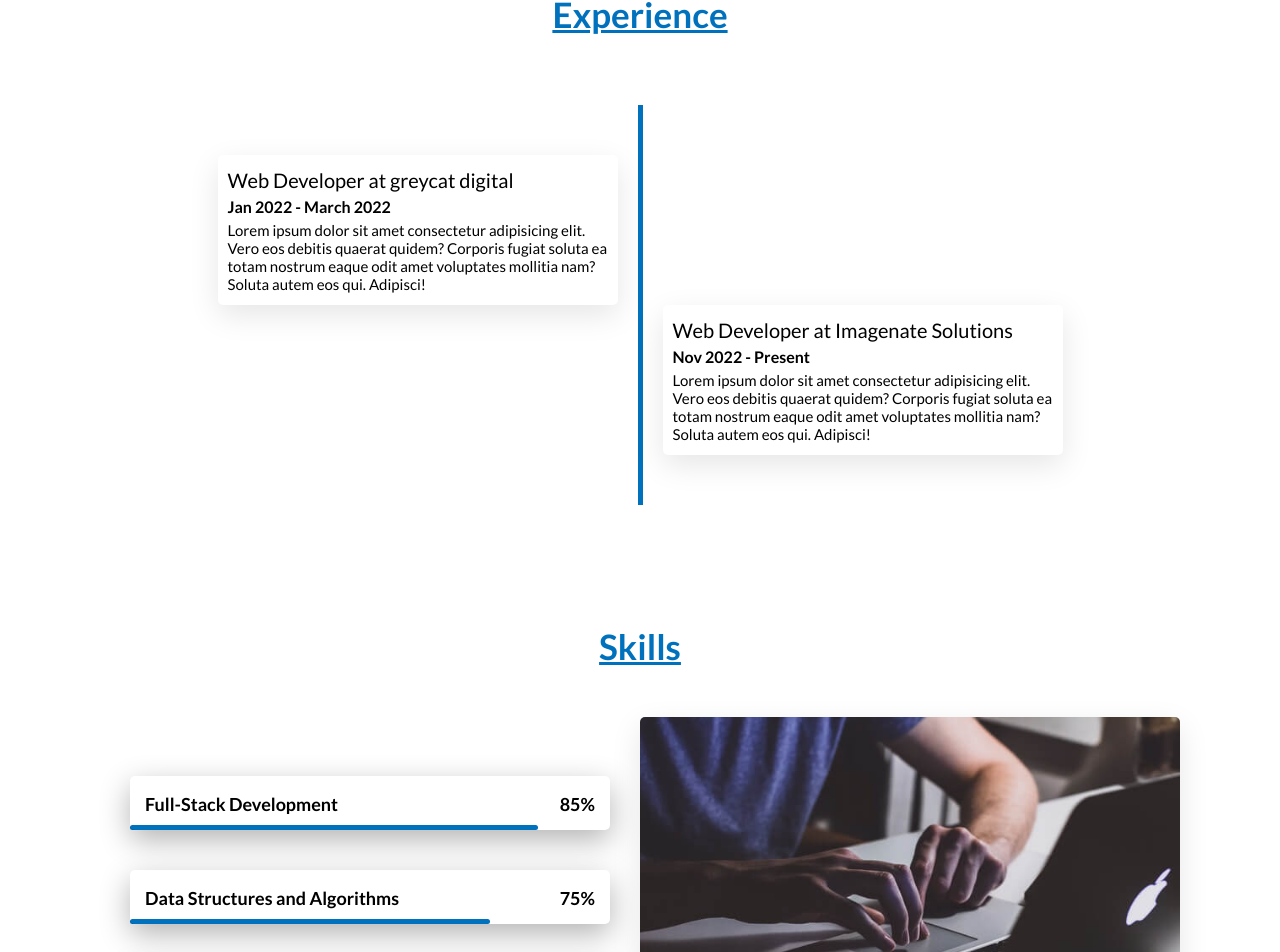
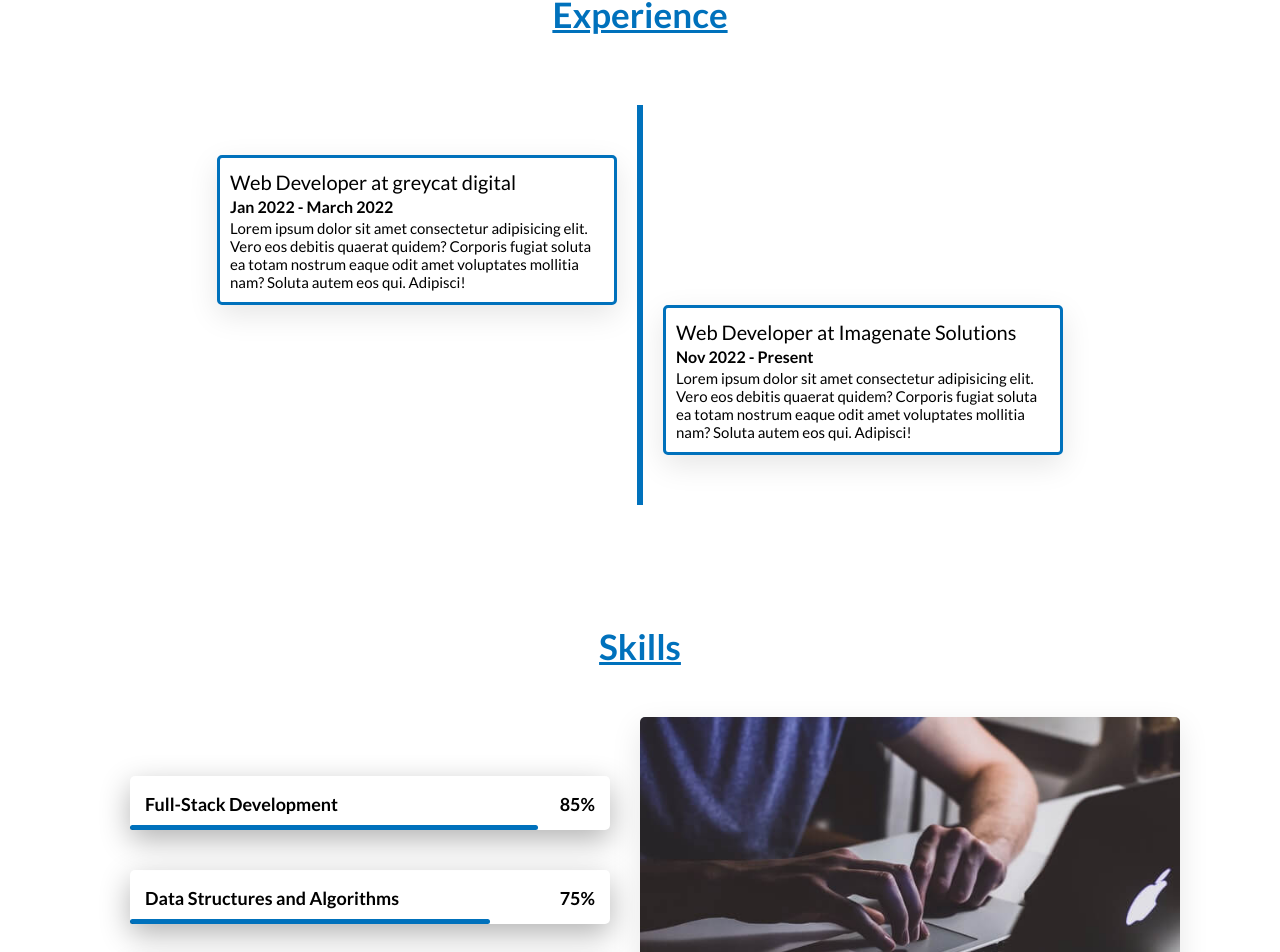
Before and after one commit to gsharma101/pfrj, a React (Create React App) app: page / in a window 1280 px wide. Shown: the part 1022-1974 px from the top of the page. Built offline with nearby package versions, Linux system fonts and the light colour scheme.

Commit message:
editting experience

```diff
--- a/src/components/experience/experience.scss
+++ b/src/components/experience/experience.scss
@@ -14,6 +14,7 @@
       background-color: white;
       padding: 1rem;
       border-radius: 5px;
+      border: 3px solid $color-primary;
       @include defaultShadow;
       .title {
         font-size: 2rem;
@@ -35,7 +36,7 @@
       margin-left: 2rem;
     }
     .line {
-      width: 5px;
+      width: 6px;
       height: 40rem;
       background-color: $color-primary;
     }
```
